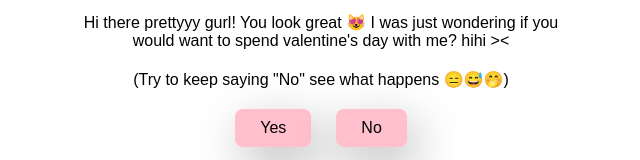
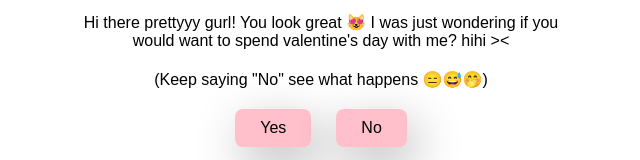
Before and after one commit to charlesloum/4FAT, a plain HTML site: page index.html in a window 1280 px wide. Shown: the part 386-546 px from the top of the page, without its empty margins (319-959 px from the left). Drawn offline with Linux system fonts and the light colour scheme; a script that the page names is missing.

Commit message:
Add files via upload

```diff
--- a/index.html
+++ b/index.html
@@ -13,7 +13,7 @@
         <a href="https://tenor.com/search/peach+and+goma-stickers">Peach And Goma Stickers</a></div> <script type="text/javascript" async src="https://tenor.com/embed.js"></script>
         <h1>Will You Be My Valentine?</h1>
         <p>Hi there prettyyy gurl! You look great 😻 I was just wondering if you would want to spend valentine's day with me? hihi >< </p>
-        <p>(Try to keep saying "No" see what happens 😑😅🤭)</p>
+        <p>(Keep saying "No" see what happens 😑😅🤭)</p>
         <div class="btn">
             <a href="./yes1">Yes</a>
             <a href="./no1">No</a>
```
